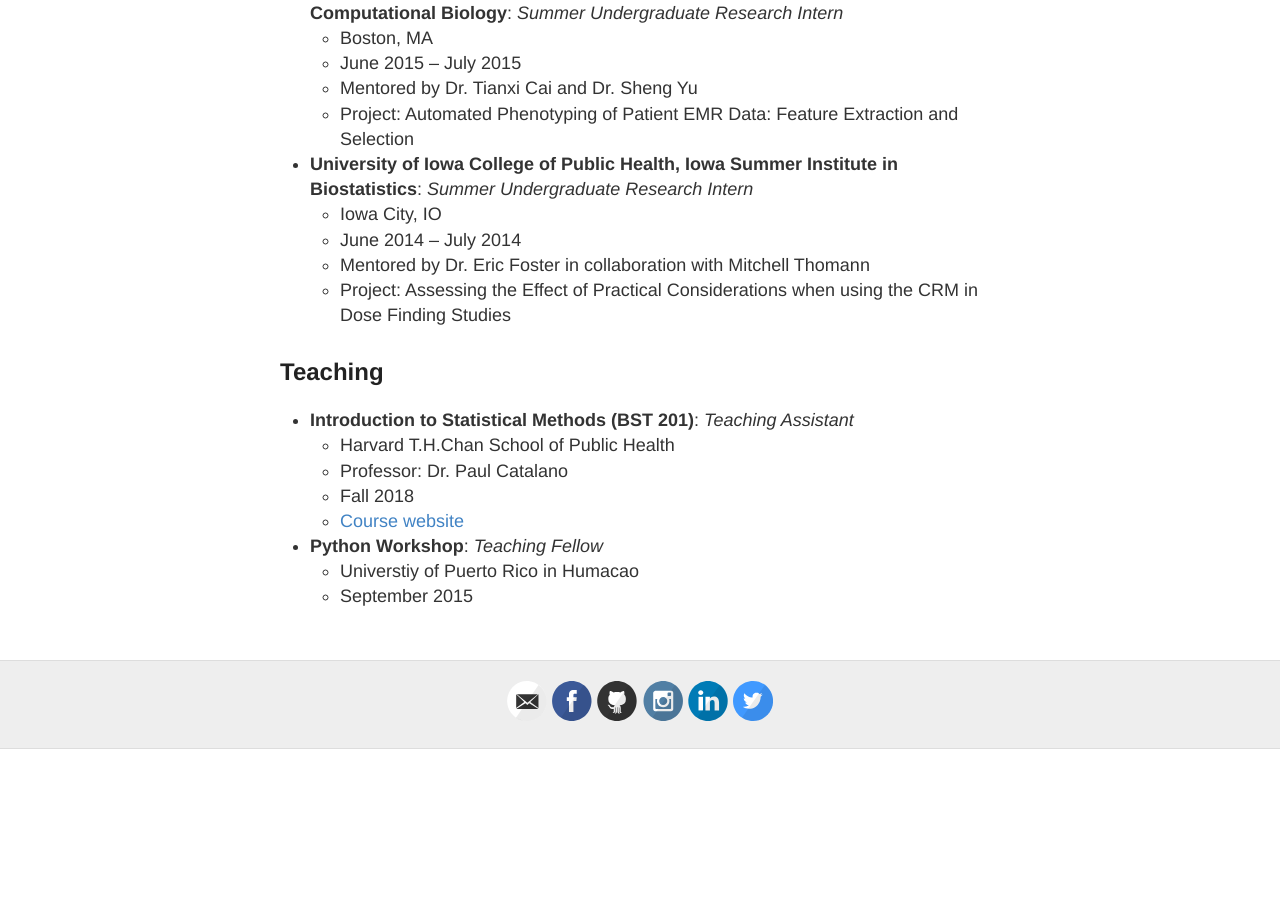
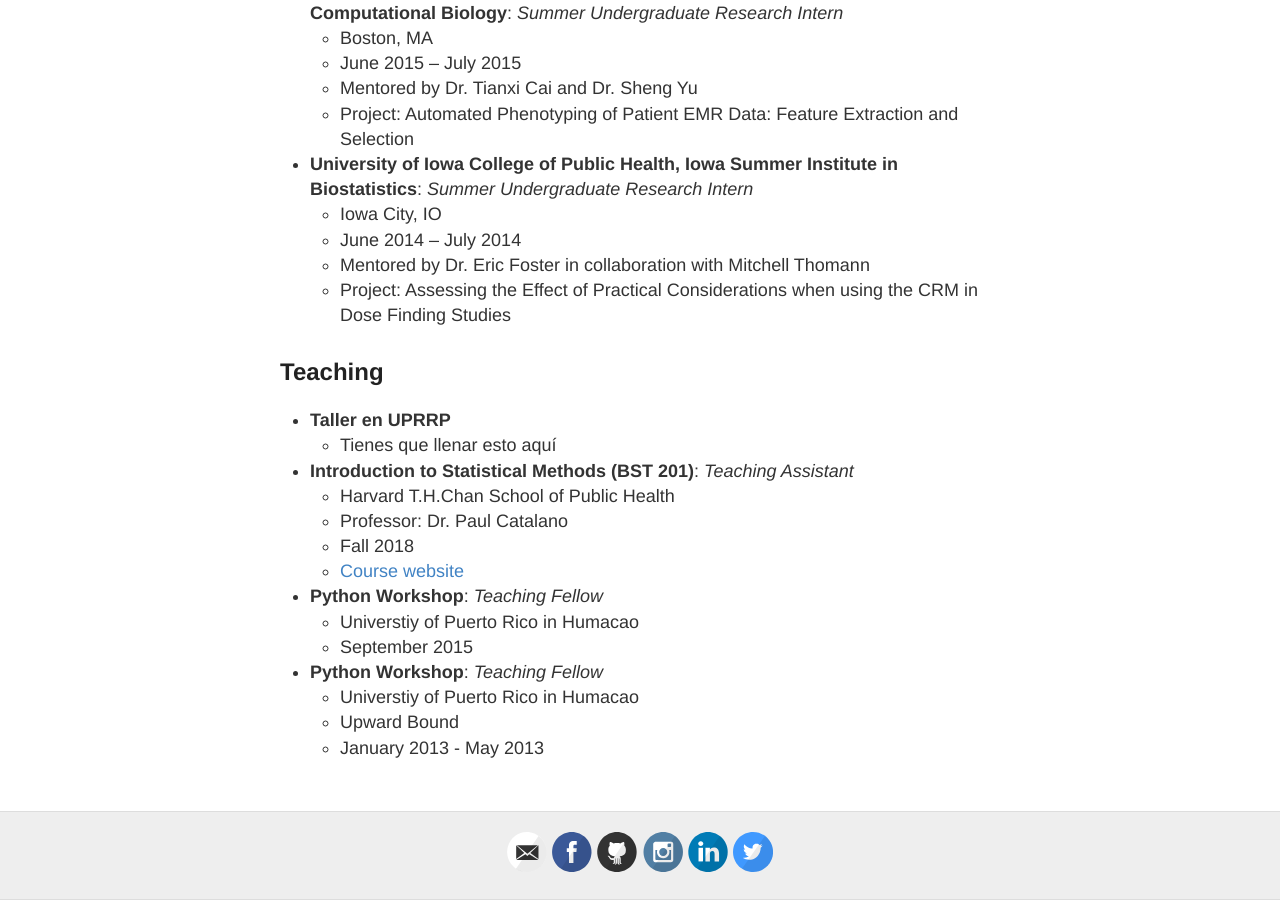
Before and after one commit to RJNunez/old-blog, a Jekyll site: the page built from cv.md, in a window 1280 px wide and 900 px high, scrolled down 950 px. Built offline with Jekyll 4.4.1, drawn with Linux system fonts in a browser that asks for light colours; before the commit the page ends 1699 px from its top, so only the background shows below that.

Commit message:
Update cv.md

```diff
--- a/cv.md
+++ b/cv.md
@@ -40,6 +40,9 @@ permalink: /cv/
   * Project: Assessing the Effect of Practical Considerations when using the CRM in Dose Finding Studies
 
 ## Teaching
+- __Taller en UPRRP__
+  * Tienes que llenar esto aquí
+
 - __Introduction to Statistical Methods (BST 201)__: _Teaching Assistant_
   * Harvard T.H.Chan School of Public Health
   * Professor: Dr. Paul Catalano
@@ -49,3 +52,8 @@ permalink: /cv/
 - __Python Workshop__: _Teaching Fellow_
   * Universtiy of Puerto Rico in Humacao
   * September 2015
+
+- __Python Workshop__: _Teaching Fellow_
+  * Universtiy of Puerto Rico in Humacao
+  * Upward Bound
+  * January 2013 - May 2013
```
